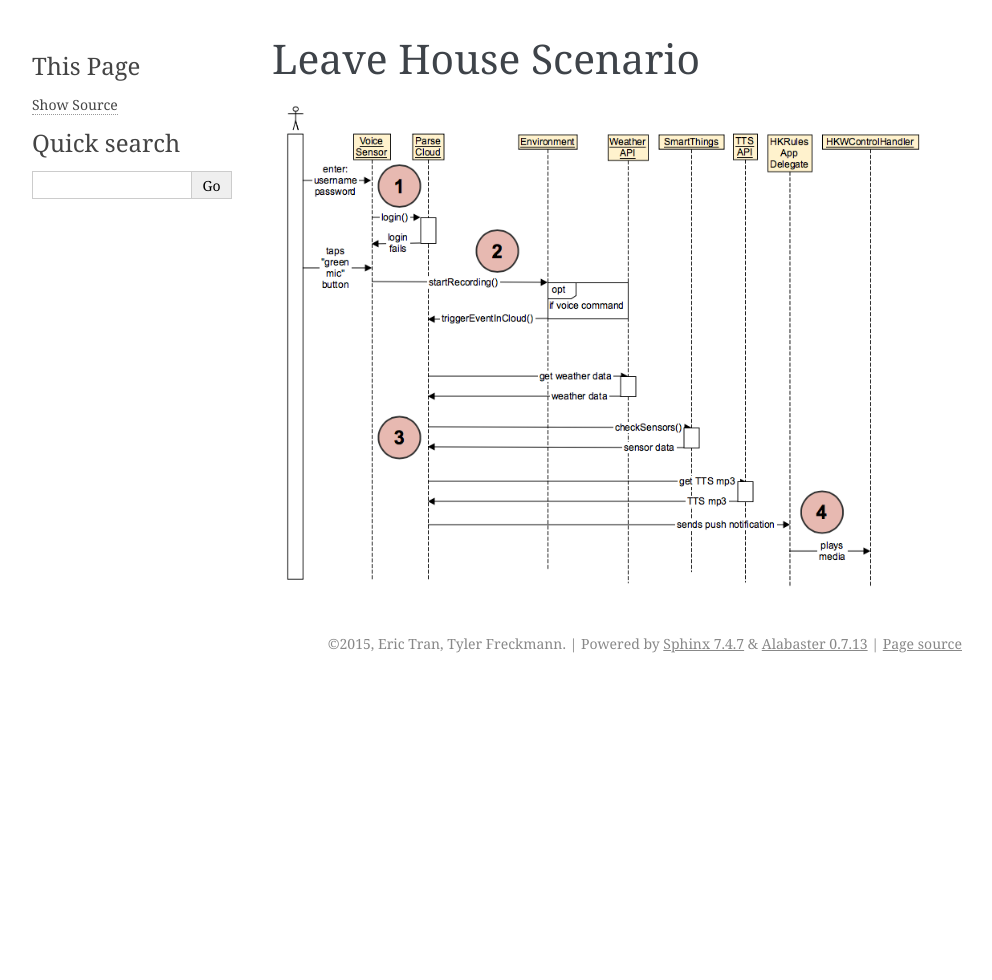
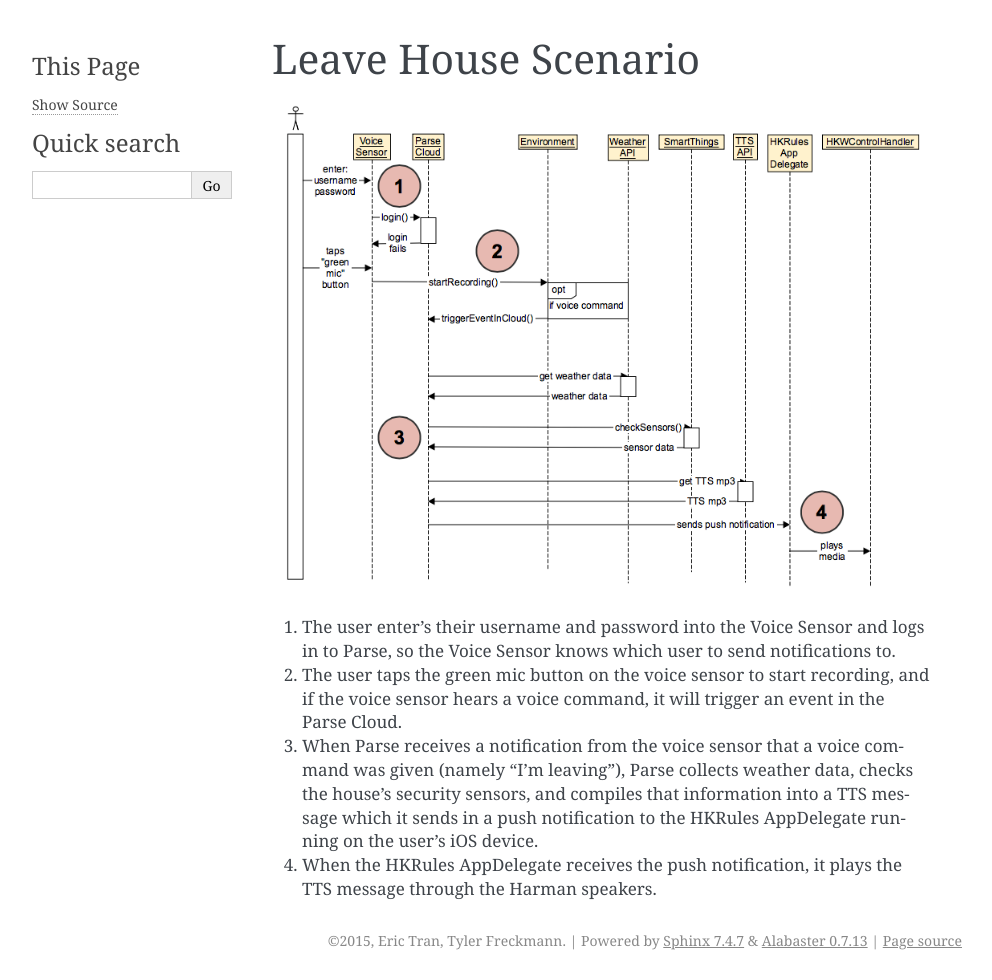
Before and after one commit to tylerfreckmann/HKIoTDemo, a Sphinx documentation site: the page built from docs/source/leave.rst, in a window 1280 px wide. Shown: the whole page, without its empty margins (148-1140 px from the left). Built offline with Sphinx 7.4.7, drawn with Linux system fonts in a browser that asks for light colours; before the commit the page ends 900 px from its top, so only the background shows below that.

Commit message:
finished leave scenario

```diff
--- a/docs/source/leave.rst
+++ b/docs/source/leave.rst
@@ -2,3 +2,11 @@
 ================
 
 .. figure::  images/leavesd.png
+
+1. The user enter's their username and password into the Voice Sensor and logs in to Parse, so the Voice Sensor knows which user to send notifications to.
+
+2. The user taps the green mic button on the voice sensor to start recording, and if the voice sensor hears a voice command, it will trigger an event in the Parse Cloud.
+
+3. When Parse receives a notification from the voice sensor that a voice command was given (namely "I'm leaving"), Parse collects weather data, checks the house's security sensors, and compiles that information into a TTS message which it sends in a push notification to the HKRules AppDelegate running on the user's iOS device.
+
+4. When the HKRules AppDelegate receives the push notification, it plays the TTS message through the Harman speakers.
```
